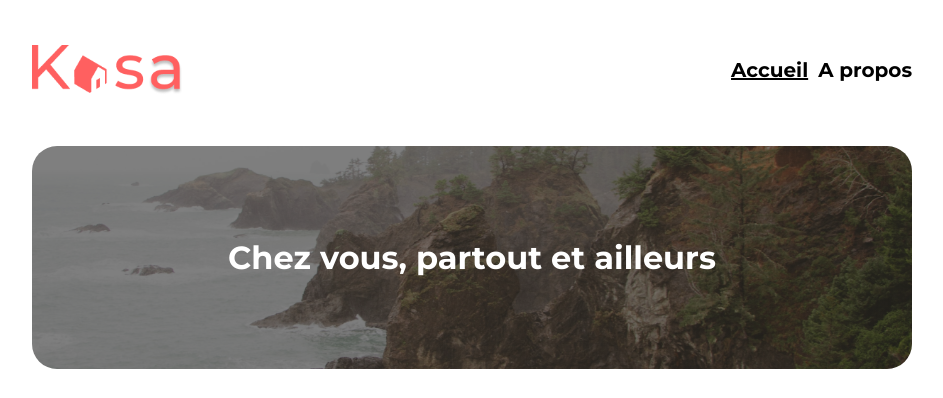
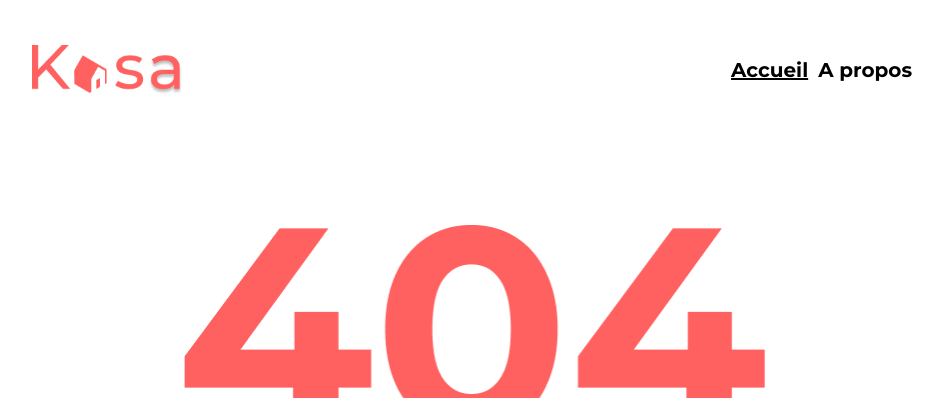
Before and after one commit to Doctorwhat69/Le-site-de-Kasa-Fr, a React (Create React App) app: page / in a window 1280 px wide. Shown: the top 398 px of the page, without its empty margins (168-1111 px from the left). Built offline with nearby package versions, Linux system fonts and the light colour scheme.

Commit message:
commit modif url

```diff
--- a/src/index.jsx
+++ b/src/index.jsx
@@ -56,9 +56,12 @@ ReactDOM.render(
           <Header />
           <ContentWrap>
             <Routes>
-              <Route path="/" element={<Home />} />
-              <Route path="/logement/:idLogement" element={<Logement />} />
-              <Route path="/about" element={<About />} />
+              <Route path="/Le-site-de-Kasa-Fr/" element={<Home />} />
+              <Route
+                path="/Le-site-de-Kasa-Fr/logement/:idLogement"
+                element={<Logement />}
+              />
+              <Route path="/Le-site-de-Kasa-Fr/about" element={<About />} />
               <Route path="*" element={<Error />} />
             </Routes>
           </ContentWrap>
```
